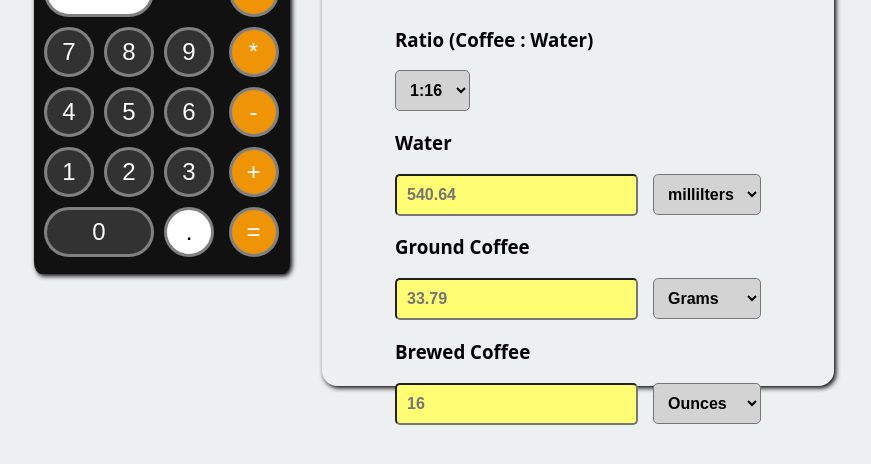
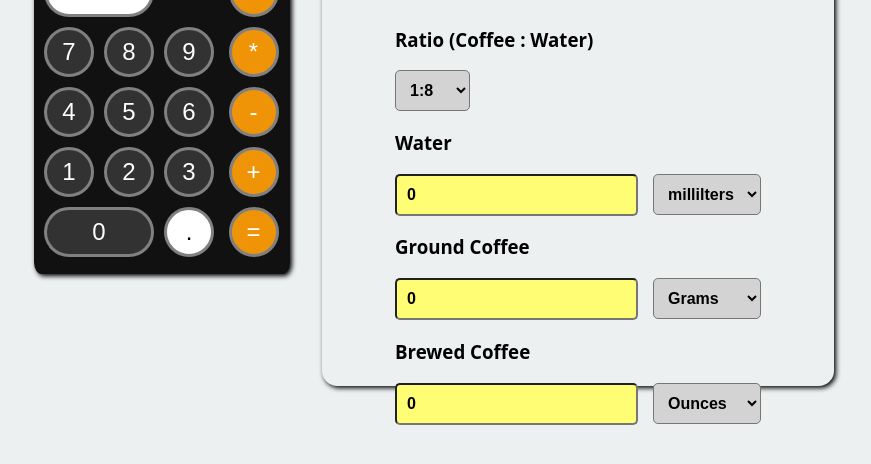
Before and after one commit to BenSolt/calculator-react, a React (Create React App) app: page / in a window 1280 px wide. Shown: the part 270-734 px from the top of the page, without its empty margins (206-1077 px from the left). Built offline with nearby package versions, Linux system fonts and the light colour scheme.

Commit message:
input fields change with drop down

```diff
--- a/src/components/CoffeeForm.js
+++ b/src/components/CoffeeForm.js
@@ -2,22 +2,42 @@ import React, { useState } from "react";
 
  function CoffeeForm() {
 
-    const[coffee, setCoffe] = useState("1")
-    const[water, setWater] = useState("16")
+    const[waterAmount, setWaterAmount] = useState(0)
+    const[groundCoffee, setGroundCoffee] = useState(0)
+    const[brewedCoffee, setBrewedCoffee] = useState(0)
+
+    const onChange = (e) => {
+      var option = document.getElementById("ratio").value;
+      if (option ==='1'){
+        // setWaterAmount(waterAmount +3)
+        setWaterAmount(8)
+        setGroundCoffee(8)
+        setBrewedCoffee(8)
+      }
+      if (option =='2'){
+        setWaterAmount(540.64)
+        setGroundCoffee(33.79)
+        setBrewedCoffee(16)
+      }
+      if (option =='3'){
+        setWaterAmount(32)
+        setGroundCoffee(32)
+        setBrewedCoffee(32)
+      }
+    }
 
     return (
     <div className="CoffeeApp">
+
      <h1>Coffee to Water Ratio Calculator</h1>
-    {/* <h3>Coffee:{coffee} Water:{water}</h3> */}
+    {/* <h3>Coffee:{coffee} Water:{waterAmount}</h3> */}
 
-
-
-      <form>
+      <form  >
         <h3>Ratio (Coffee : Water)</h3>
-        <select className="Input2" id="ratio" name="ratio">
-            <option value="2">1:16</option>
-            <option value="1">1:8</option>
-            <option value="3">1.32</option>
+        <select onChange={onChange}  className="Input2" id="ratio" name="ratio">
+            <option id='a'value="1">1:8</option>
+            <option id='b' value="2">1:16</option>
+            <option id='c'value="3">1.32</option>
         </select>
 
       {/* /////////////////////////////////// */}
@@ -28,9 +48,9 @@ import React, { useState } from "react";
             type="text"
             name="water"
             //   required
-              placeholder="540.64"
-            //   value={valu}
-            //   onChange={onChange}
+              // placeholder="540.64"
+            value={waterAmount}
+            // onChange={onChange}
         />
 
         <select className="Input2" id="measurement" name="measurement">
@@ -45,11 +65,11 @@ import React, { useState } from "react";
         <input
             className="Input"
             type="text"
-              name="water"
-            //   required
-              placeholder="33.79"
-            //   value={valu}
-            //   onChange={onChange}
+            name="ground coffee"
+            // required
+            // placeholder="33.79"
+            value={groundCoffee}
+            // onChange={onChange}
         />
 
         <select className="Input2" id="measurement" name="measurement">
@@ -64,11 +84,11 @@ import React, { useState } from "react";
         <input
             className="Input"
             type="text"
-              name="water"
-            //   required
-              placeholder="16"
-            //   value={valu}
-            //   onChange={onChange}
+            name="brewed"
+            required
+            // placeholder="16"
+            value={brewedCoffee}
+            // onChange={onChange}
         />
 
 
```
Lines whose indentation alone changed are shown as unchanged.
